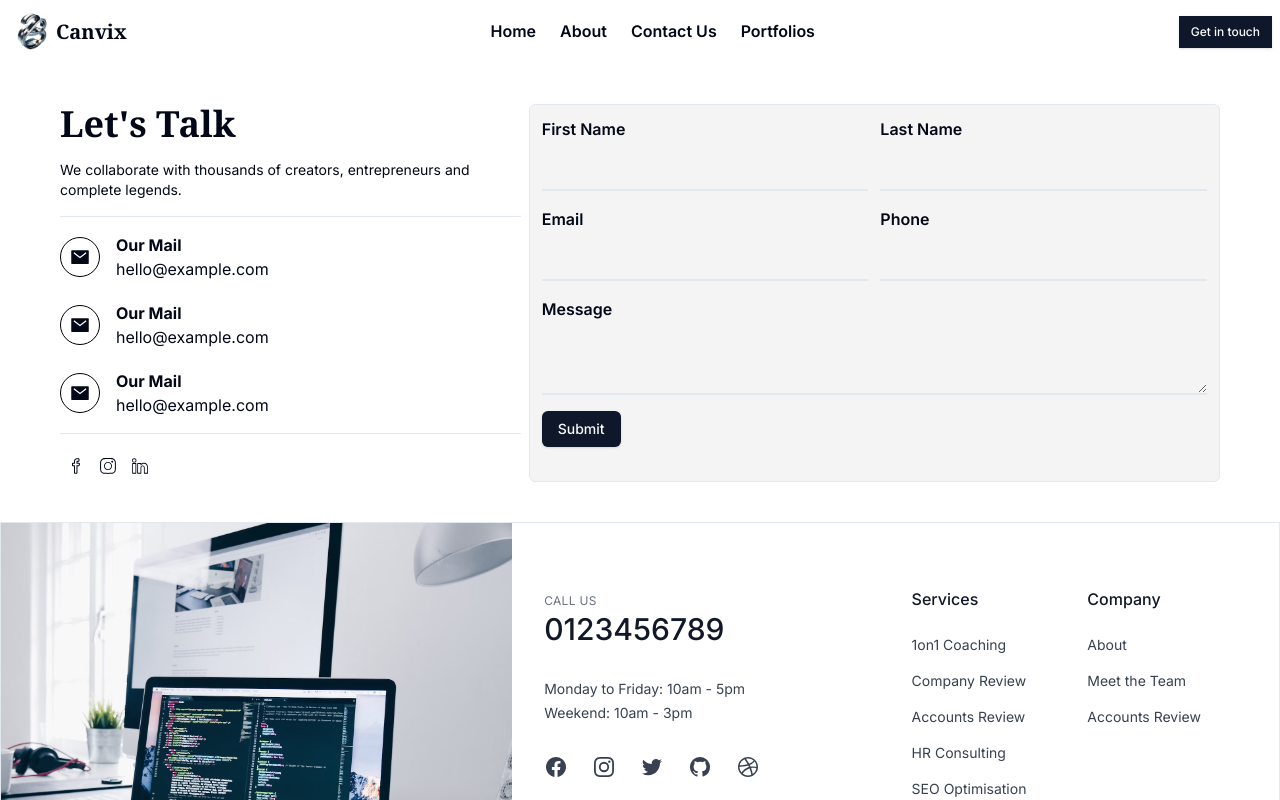
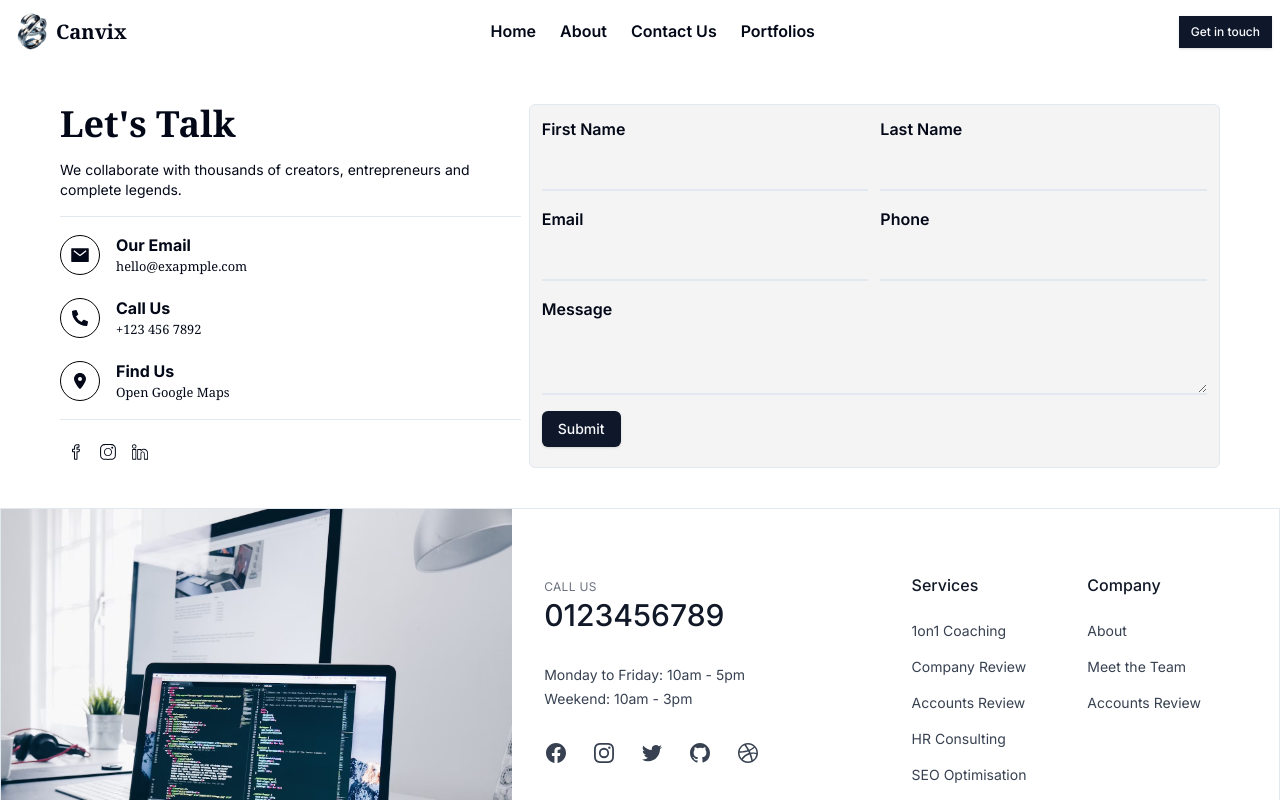
Before and after one commit to Abenezer-berhanu/agency_website, a Next.js app: page /contact-us in a window 1280 px wide. Shown: the top 800 px of the page. Built offline with nearby package versions, Linux system fonts and the light colour scheme.

Commit message:
add custom link to contact us page

```diff
--- a/src/app/contact-us/page.tsx
+++ b/src/app/contact-us/page.tsx
@@ -11,15 +11,29 @@ import React from "react";
 import { Button } from "@/components/ui/button";
 
 function page() {
-  const ContactCard = () => {
+  const ContactCard = ({
+    id,
+    label,
+    link,
+  }: {
+    id: number;
+    label: string;
+    link: string;
+  }) => {
     return (
       <div className="flex gap-4 items-center">
         <span className="h-10 w-10 border flex items-center justify-center rounded-full border-black">
-          <IoMailSharp className="scale-125" />
+          {id === 1 ? (
+            <IoMailSharp className="scale-125" />
+          ) : id === 2 ? (
+            <FaPhoneAlt />
+          ) : (
+            <FaLocationDot />
+          )}
         </span>
-        <span>
-          <b>Our Mail</b>
-          <p>hello@example.com</p>
+        <span className="flex flex-col">
+          <b className="capitalize">{label}</b>
+          <small className="font-serif">{link}</small>
         </span>
       </div>
     );
@@ -36,9 +50,9 @@ function page() {
         </p>
         <Separator />
         <div className="flex flex-col gap-5 w-full">
-          <ContactCard />
-          <ContactCard />
-          <ContactCard />
+          <ContactCard id={1} label="our email" link="hello@exapmple.com" />
+          <ContactCard id={2} label="call us" link="+123 456 7892" />
+          <ContactCard id={3} label="find us" link="Open Google Maps" />
         </div>
         <Separator />
         <div className="flex gap-4 w-fit p-2 mr-auto items-center justify-center">
```
